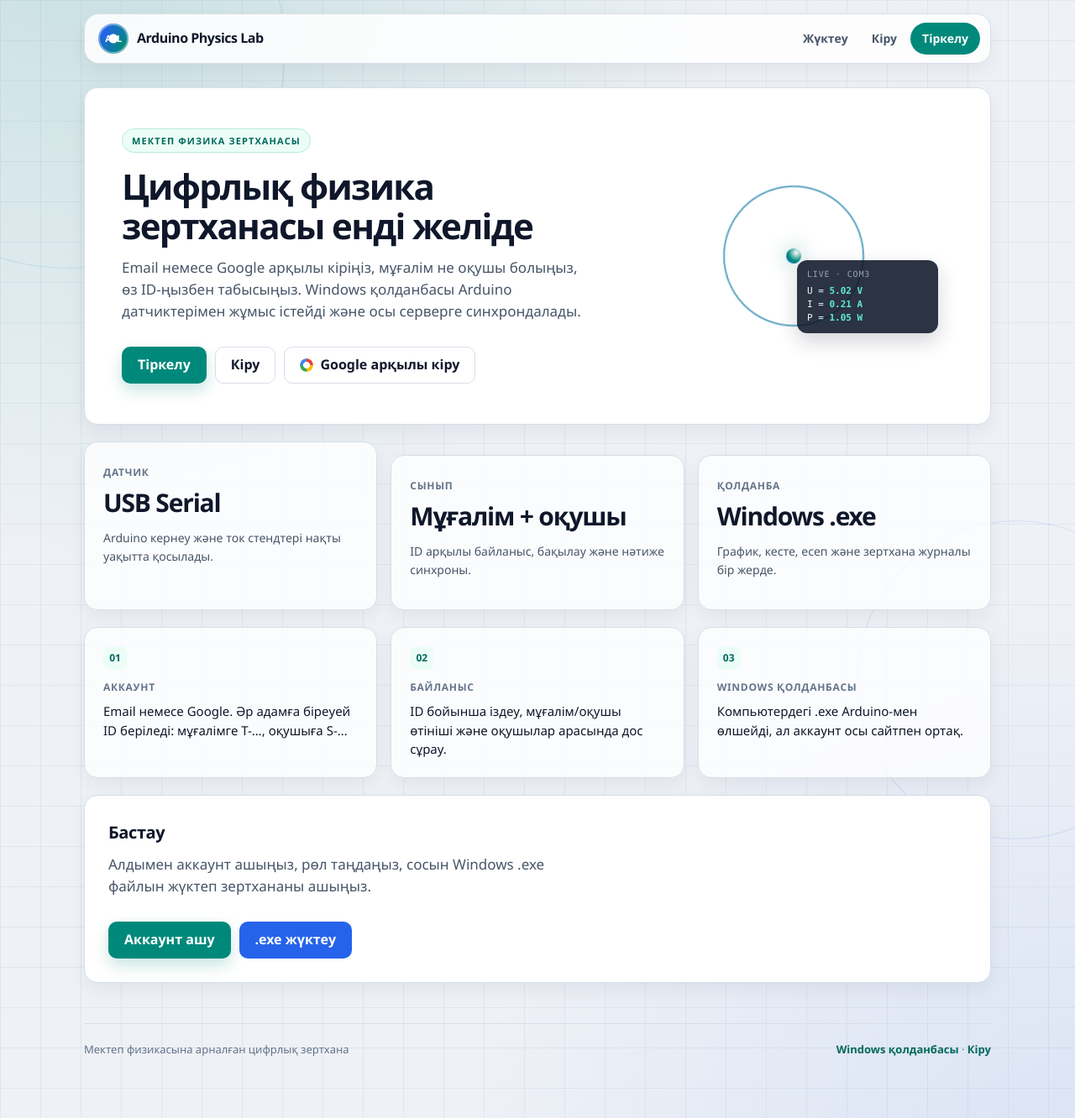
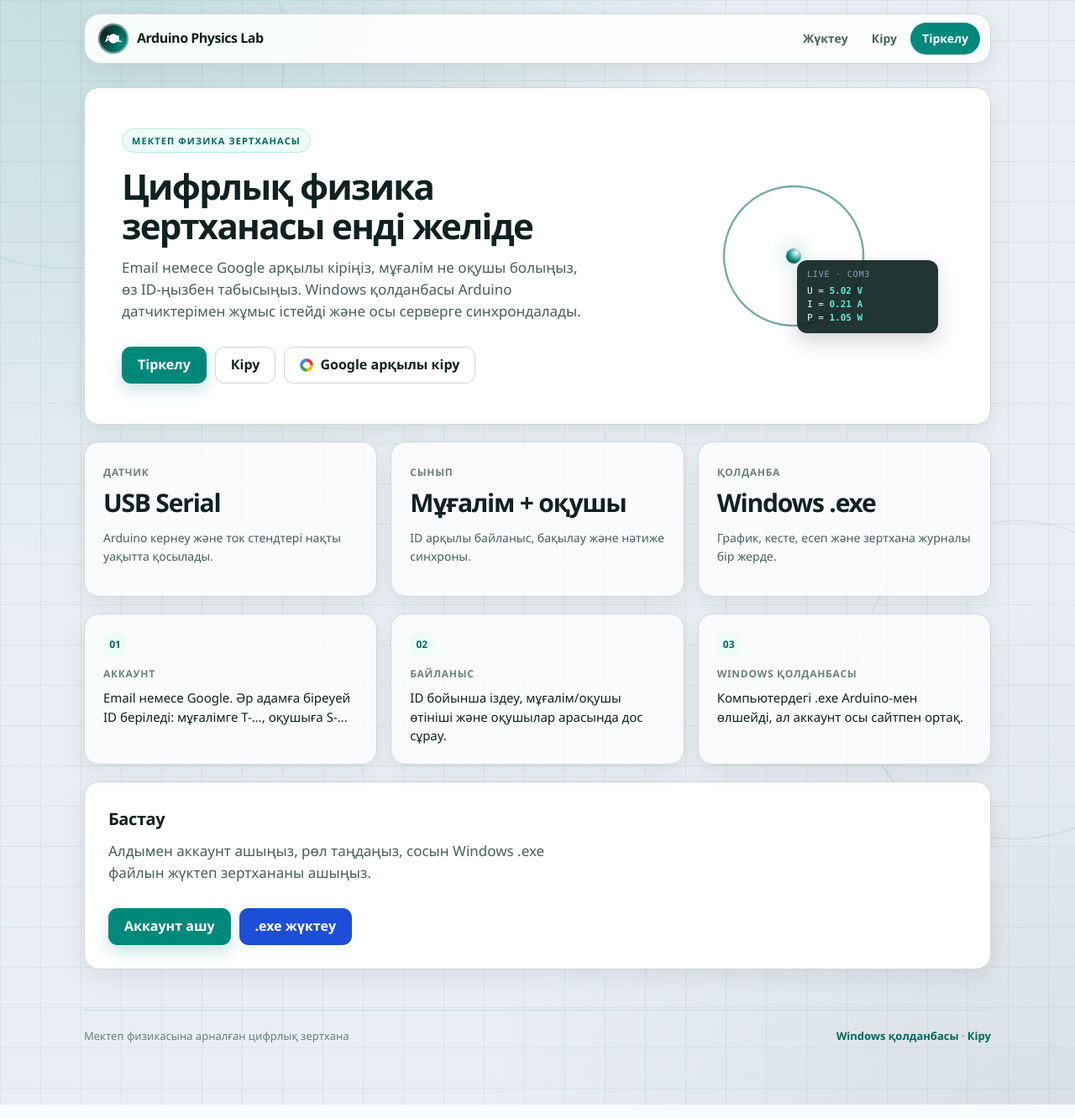
Before and after one commit to bibaermek-stack/ArduinoPhysicsLab, a FastAPI app: page / in a window 1280 px wide. Shown: the whole page at 84% size. Run offline with FastAPI, Linux system fonts and the light colour scheme; some libraries are stand-ins or nearby versions.

Commit message:
Web: FastAPI lab-console stylesheet

```diff
--- a/server/app/web/static/app.css
+++ b/server/app/web/static/app.css
@@ -1,24 +1,25 @@
 :root {
-  --bg: #eef1f6;
+  --bg: #e8eef3;
   --surface: #ffffff;
-  --text: #0f172a;
-  --muted: #475569;
-  --faint: #64748b;
-  --line: #d7dee8;
-  --line-strong: #94a3b8;
+  --ink: #0b1f1c;
+  --text: #10221f;
+  --muted: #46605b;
+  --faint: #6b817c;
+  --line: #c9d8d4;
+  --line-strong: #8aa8a2;
   --lab: #00897b;
   --lab-dark: #00695c;
   --lab-soft: #ecfdf8;
-  --accent: #2563eb;
-  --accent-hover: #1d4ed8;
+  --accent: #1d4ed8;
+  --accent-hover: #1e40af;
   --accent-soft: #eff6ff;
   --danger: #dc2626;
   --ok: #16a34a;
-  --shadow: 0 8px 24px rgba(15, 23, 42, 0.06);
-  --shadow-lg: 0 18px 50px rgba(15, 23, 42, 0.1);
-  --radius: 16px;
-  --radius-sm: 10px;
-  --space: 8px;
+  --panel: #0f2422;
+  --shadow: 0 10px 28px rgba(11, 31, 28, 0.07);
+  --shadow-lg: 0 22px 50px rgba(11, 31, 28, 0.12);
+  --radius: 18px;
+  --radius-sm: 11px;
   --font: "Segoe UI Variable", "Segoe UI", "Noto Sans", sans-serif;
   --mono: ui-monospace, "Cascadia Mono", Consolas, monospace;
   --ease: cubic-bezier(0.22, 1, 0.36, 1);
@@ -32,10 +33,10 @@
   color: var(--text);
   background-color: var(--bg);
   background-image:
-    radial-gradient(circle at 8% -8%, rgba(0, 137, 123, 0.16), transparent 42%),
-    radial-gradient(circle at 100% 108%, rgba(37, 99, 235, 0.1), transparent 38%),
-    linear-gradient(rgba(203, 210, 220, 0.35) 1px, transparent 1px),
-    linear-gradient(90deg, rgba(203, 210, 220, 0.35) 1px, transparent 1px);
+    radial-gradient(circle at 8% -8%, rgba(0, 137, 123, 0.18), transparent 42%),
+    radial-gradient(circle at 100% 108%, rgba(15, 36, 34, 0.08), transparent 38%),
+    linear-gradient(rgba(180, 198, 194, 0.28) 1px, transparent 1px),
+    linear-gradient(90deg, rgba(180, 198, 194, 0.28) 1px, transparent 1px);
   background-size: auto, auto, 48px 48px, 48px 48px;
   line-height: 1.55;
   -webkit-font-smoothing: antialiased;
@@ -55,7 +56,7 @@
 .orbit.a { top: -200px; left: -180px; animation: spin 56s linear infinite; }
 .orbit.b {
   bottom: -200px; right: -120px; width: 380px; height: 380px;
-  border-color: rgba(37, 99, 235, 0.16);
+  border-color: rgba(15, 36, 34, 0.12);
   animation: spin 72s linear infinite reverse;
 }
 @keyframes spin { to { transform: rotate(360deg); } }
@@ -70,9 +71,9 @@
   position: sticky; top: 12px; z-index: 10;
   display: flex; align-items: center; justify-content: space-between; gap: 16px;
   margin-bottom: 28px; padding: 10px 12px 10px 16px;
-  background: rgba(255, 255, 255, 0.86);
+  background: rgba(255, 255, 255, 0.88);
   border: 1px solid var(--line);
-  border-radius: 18px;
+  border-radius: 20px;
   box-shadow: var(--shadow);
   backdrop-filter: blur(16px);
 }
@@ -85,20 +86,18 @@
   width: 36px; height: 36px; border-radius: 50%;
   background:
     radial-gradient(circle at 50% 50%, #fff 0 5px, transparent 6px),
-    conic-gradient(from 120deg, #00897b, #2563eb, #00897b);
+    conic-gradient(from 120deg, #00897b, #0f2422, #00897b);
   box-shadow: inset 0 0 0 2px rgba(255,255,255,0.4);
   display: grid; place-items: center; color: white; font-size: 11px; font-weight: 700;
 }
 .nav-links a {
   color: var(--muted); text-decoration: none; padding: 8px 12px;
   border-radius: 999px; font-size: 14px; font-weight: 600;
-  transition: background 180ms var(--ease), color 180ms var(--ease), transform 180ms var(--ease);
+  transition: background 180ms var(--ease), color 180ms var(--ease);
 }
 .nav-links a:hover { color: var(--lab-dark); background: var(--lab-soft); }
 .nav-links a.is-active { color: var(--lab-dark); background: var(--lab-soft); }
-.nav-links a.nav-cta {
-  background: var(--lab); color: #fff; padding: 8px 14px;
-}
+.nav-links a.nav-cta { background: var(--lab); color: #fff; padding: 8px 14px; }
 .nav-links a.nav-cta:hover { background: var(--lab-dark); color: #fff; }
 
 .page { animation: rise 520ms var(--ease) both; }
@@ -110,7 +109,7 @@
   border: 1px solid #b7eadc; border-radius: 999px; padding: 5px 11px; margin-bottom: 16px;
 }
 
-.hero, .card, .auth, .feature, .stat, .role-card {
+.hero, .card, .auth, .feature, .stat, .role-card, .auth-panel {
   background: var(--surface);
   border: 1px solid var(--line);
   border-radius: var(--radius);
@@ -130,22 +129,18 @@
   line-height: 1.12; letter-spacing: -0.04em; margin: 0 0 14px; font-weight: 750;
 }
 .hero p, .lead { color: var(--muted); font-size: 17px; max-width: 560px; margin: 0; }
-.hero-visual {
-  height: 220px; position: relative; display: grid; place-items: center;
-}
-.atom {
-  width: 168px; height: 168px; position: relative;
-}
+.hero-visual { height: 220px; position: relative; display: grid; place-items: center; }
+.atom { width: 168px; height: 168px; position: relative; }
 .atom span {
   position: absolute; inset: 0; border: 2px solid rgba(0, 137, 123, 0.35);
   border-radius: 50%;
 }
-.atom span:nth-child(2) { transform: rotate(60deg); border-color: rgba(37, 99, 235, 0.32); }
+.atom span:nth-child(2) { transform: rotate(60deg); border-color: rgba(15, 36, 34, 0.28); }
 .atom span:nth-child(3) { transform: rotate(120deg); border-color: rgba(0, 137, 123, 0.22); }
 .atom i {
   position: absolute; left: 50%; top: 50%; width: 18px; height: 18px; margin: -9px;
   border-radius: 50%;
-  background: radial-gradient(circle at 30% 30%, #fff, var(--lab) 55%, var(--accent));
+  background: radial-gradient(circle at 30% 30%, #fff, var(--lab) 55%, #0f2422);
   box-shadow: 0 0 24px rgba(0, 137, 123, 0.45);
 }
 .hero-visual .atom { animation: spin 28s linear infinite; }
@@ -157,13 +152,14 @@
   min-width: 168px;
   padding: 10px 12px;
   border-radius: 12px;
-  background: rgba(15, 23, 42, 0.88);
+  background: rgba(15, 36, 34, 0.92);
   color: #ecfeff;
   font-family: var(--mono);
   font-size: 11px;
   line-height: 1.45;
   box-shadow: 0 10px 24px rgba(15, 23, 42, 0.18);
 }
+.lab-readout.static { position: relative; right: auto; bottom: auto; margin-top: 20px; }
 .lab-readout b { color: #5eead4; font-weight: 700; }
 .lab-readout span { display: block; color: #94a3b8; letter-spacing: 0.08em; text-transform: uppercase; font-size: 10px; margin-bottom: 4px; }
 
@@ -257,7 +279,7 @@
   margin: 0 0 8px; font-size: 12px; color: var(--faint); font-weight: 750; letter-spacing: 0.06em; text-transform: uppercase;
 }
 .feature p { margin: 0; color: var(--text); font-size: 15px; line-height: 1.5; }
-.stat + .stat { margin-top: 16px; }
+.stat + .stat { margin-top: 0; }
 .stat b { display: block; font-size: 30px; letter-spacing: -0.04em; margin: 2px 0 8px; }
 .stat p { color: var(--muted); font-size: 14px; margin: 0 0 14px; }
 
```
Also changed, not shown: other parts of server/app/web/static/app.css (+33 -6 lines).
